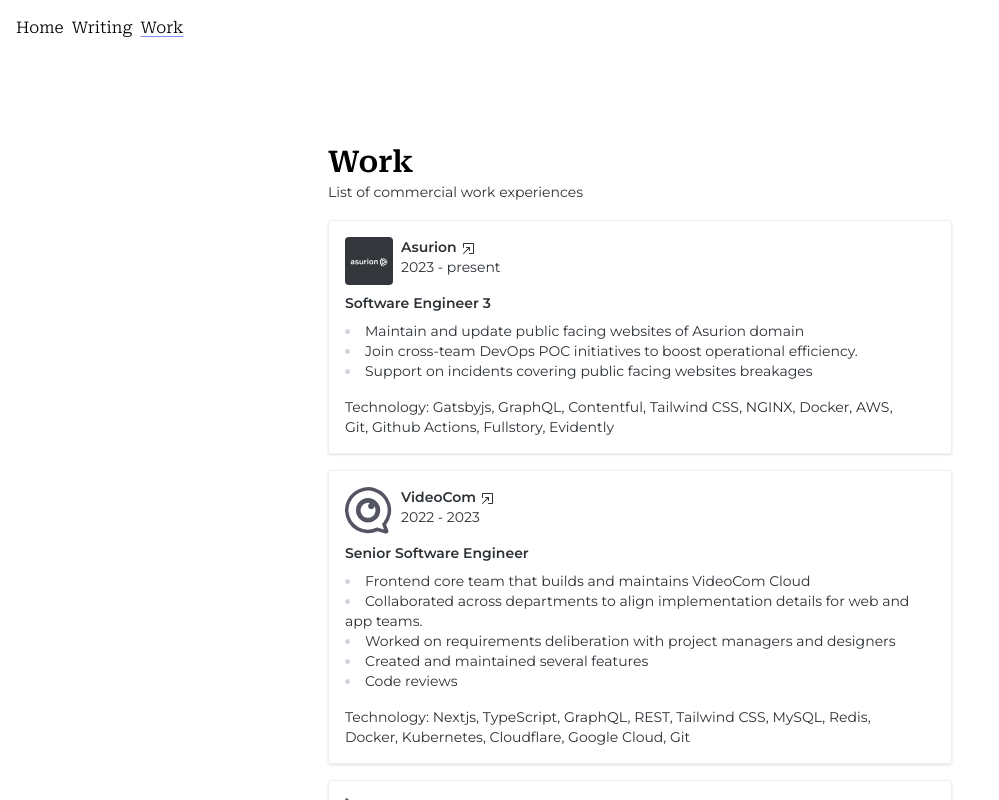
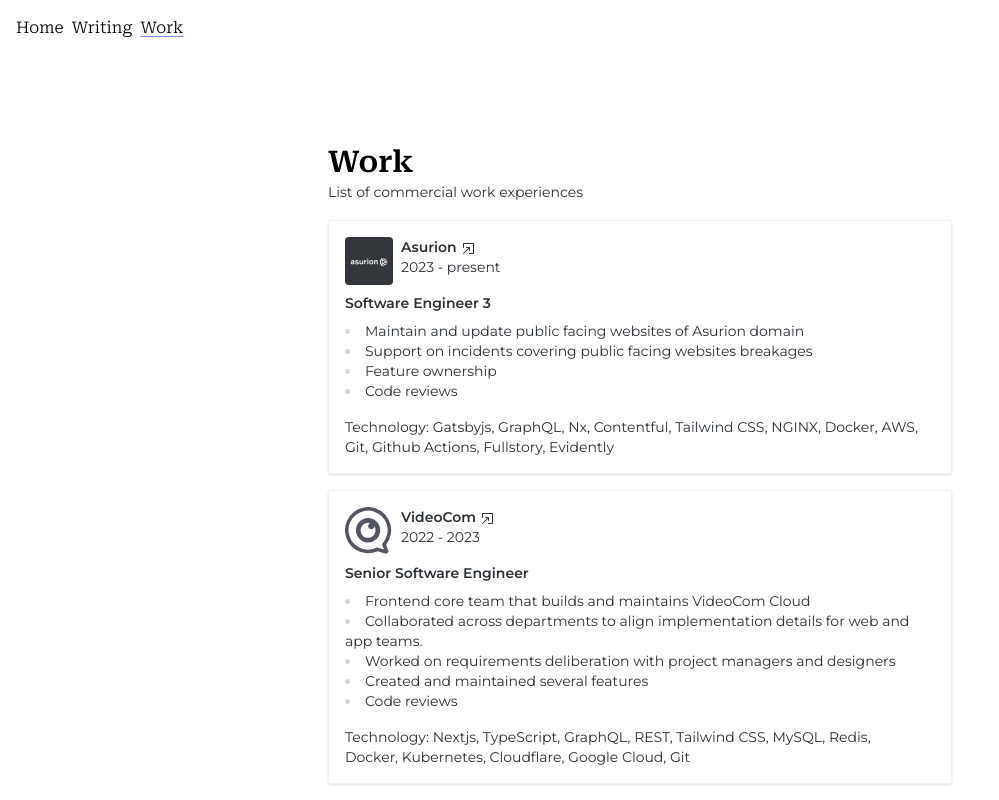
Before and after one commit to swoppy/jsonbarba, a Next.js app: page /work in a window 1280 px wide. Shown: the top 800 px of the page, without its empty margins (0-999 px from the left). Built offline with nearby package versions, Linux system fonts and the light colour scheme.

Commit message:
fix(work): Updated work highlights

```diff
--- a/src/components/ExperienceSection.tsx
+++ b/src/components/ExperienceSection.tsx
@@ -25,11 +25,12 @@ export function ContractSection() {
       designation: 'Software Engineer 3',
       highlights: [
         "Maintain and update public facing websites of Asurion domain",
-        "Join cross-team DevOps POC initiatives to boost operational efficiency.",
         "Support on incidents covering public facing websites breakages",
+        "Feature ownership",
+        "Code reviews",
       ],
       period: '2023 - present',
-      technology: ["Gatsbyjs", "GraphQL", "Contentful", "Tailwind CSS", "NGINX", "Docker", "AWS", "Git", "Github Actions", "Fullstory", "Evidently"],
+      technology: ["Gatsbyjs", "GraphQL", "Nx", "Contentful", "Tailwind CSS", "NGINX", "Docker", "AWS", "Git", "Github Actions", "Fullstory", "Evidently"],
     },
     {
       imageSource: videocom,
```
